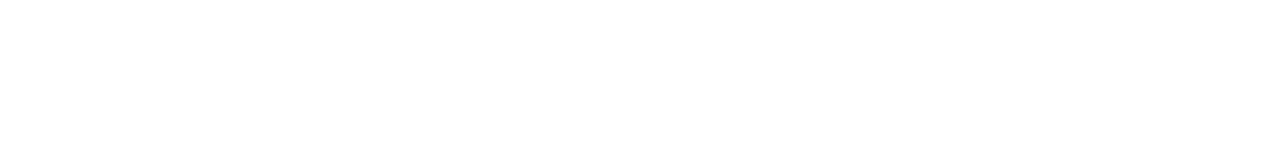
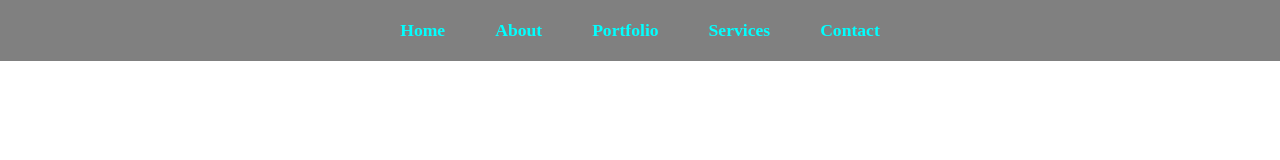
Before and after one commit to Djaypm89/Djaypm89.github.io, a plain HTML site: page index.html in a window 1280 px wide. Drawn offline with Linux system fonts and the light colour scheme.

Commit message:
nav bar created, WIP

```diff
--- a/index.html
+++ b/index.html
@@ -1,4 +1,20 @@
-<html>
-    <head>
-        <title>Portfolio<title>
-    </head>
+<!DOCTYPE html>
+<html lang="en">
+<head>
+    <meta charset="UTF-8">
+    <meta name="viewport" content="width=device-width, initial-scale=1.0">
+    <title>Document</title>
+    <link rel="stylesheet" href="style.css">
+</head>
+<body>
+    <nav class="navbar">
+        <ul>
+            <li><a href="">Home</a></li>
+            <li><a href="">About</a></li>
+            <li><a href="">Portfolio</a></li>
+            <li><a href="">Services</a></li>
+            <li><a href="">Contact</a></li>
+        </ul>
+    </nav>
+</body>
+</html>
--- /dev/null
+++ b/style.css
@@ -0,0 +1,33 @@
+*{
+    margin: 0;
+    padding: 0;
+    box-sizing: border-box;
+}
+
+/* NavBar */
+.navbar {
+    display: flex;
+    justify-content: center;
+    align-items: center;
+    background-color: grey;
+    position: sticky;
+    top: 0;
+}
+
+.navbar ul{
+    display: flex;
+    list-style: none;
+    margin: 20px 0px;
+}
+
+.navbar ul li{
+    font-family: century;
+    font-size: 1.1rem;
+    font-weight: bold;
+}
+ .navbar ul li a{
+     text-decoration: none;
+     color: aqua;
+     padding: 8px 25px;
+     transition: all .5s ease;
+}
```
